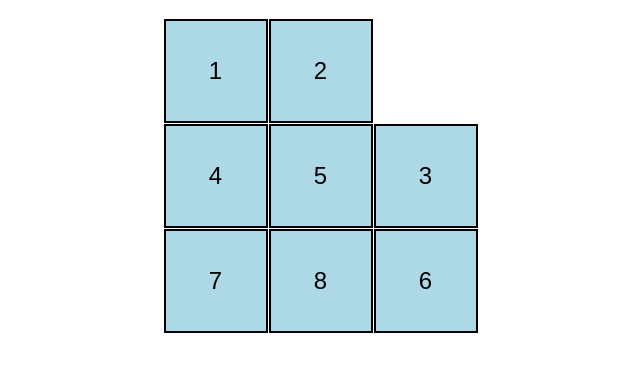
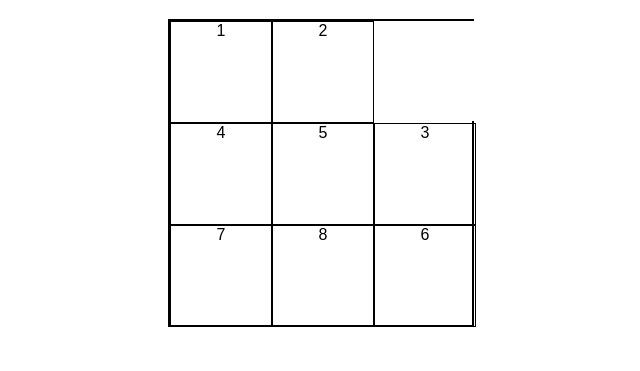
Before and after one commit to NorthernMonkey99/Slider, a plain HTML site: page index.html in a window 1280 px wide. Shown: the part 61-432 px from the top of the page, without its empty margins (319-959 px from the left). Drawn offline with Linux system fonts and the light colour scheme.

Commit message:
Update style.css

```diff
--- a/style.css
+++ b/style.css
@@ -6,22 +6,20 @@ body {
     display: grid;
     grid-template-columns: repeat(3, 100px);
     grid-template-rows: repeat(3, 100px);
-    gap: 5px;
+    gap: 2px;
     margin: 20px auto;
-    width: 315px;
+    width: 302px; /* Adjust for borders */
+    border: 2px solid black;
 }
 .tile {
     width: 100px;
     height: 100px;
-    background-color: lightblue;
-    font-size: 24px;
-    display: flex;
-    align-items: center;
-    justify-content: center;
+    background-size: 300px 300px; /* Matches full image size */
     cursor: pointer;
-    border: 2px solid #000;
+    border: 1px solid #000;
 }
 .empty {
     background-color: white;
     border: none;
+    cursor: default;
 }
```
